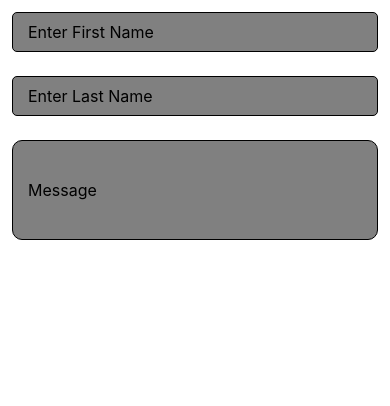
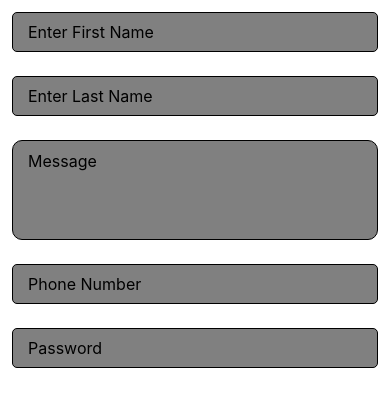
Before and after one commit to hussainali2023/react-native-liitle-lemon, a React Native app: screen / in a window 390 px wide. Shown: the top 406 px of the page. Built offline with nearby package versions, Linux system fonts and the light colour scheme.

Commit message:
added text input

```diff
--- a/components/Form.jsx
+++ b/components/Form.jsx
@@ -1,35 +1,76 @@
-import React, { useState } from 'react';
-import { Button, ScrollView, StyleSheet, Text, TextInput, View } from 'react-native';
+import React, {useState} from 'react';
+import {
+  Button,
+  KeyboardAvoidingView,
+  ScrollView,
+  StyleSheet,
+  Text,
+  TextInput,
+  View,
+} from 'react-native';
 
 const Form = () => {
-    const [firstName, setFirstName] = useState("")
-    const [lastName, setLastName] = useState("")
-    const [message, setMessage] = useState("")
-    const [form, setForm] = useState("")
+  const [firstName, onChangeFirstName] = useState('');
+  const [lastName, onChangeLastName] = useState('');
+  const [message, onChangeMessage] = useState('');
+  const [phoneNumber, onChangePhoneNumber] = useState('');
+  const [password, onChangePassword] = useState('');
+  const [form, onChangeForm] = useState('');
 
   const handleSubmit = () => {
     const data = {
       name: firstName + lastName,
-    message
-}
-
-   }
+      message,
+      phoneNumber,
+    };
+  };
 
   return (
-        <ScrollView>
-            <TextInput style={styles.input} placeholder='Enter First Name' onChangeText={setFirstName}/>
-            <TextInput style={styles.input} placeholder='Enter Last Name' onChangeText={setLastName}/>
-            <TextInput style={styles.messageInput} placeholder='Message' onChangeText={setMessage}/>
+    <KeyboardAvoidingView>
+      <ScrollView keyboardDismissMode="on-drag">
+        <TextInput
+          style={styles.input}
+          placeholder="Enter First Name"
+          value={firstName}
+          onChangeText={onChangeFirstName}
+        />
+        <TextInput
+          style={styles.input}
+          placeholder="Enter Last Name"
+          value={lastName}
+          onChangeText={onChangeLastName}
+        />
+        <TextInput
+          style={styles.messageInput}
+          placeholder="Message"
+          onChangeText={onChangeMessage}
+          value={message}
+          multiline={true}
+          maxLength={50}
+        />
+        <TextInput
+          style={styles.input}
+          placeholder="Phone Number"
+          onChangeText={onChangePhoneNumber}
+          value={phoneNumber}
+          keyboardType={'phone-pad'}
+        />
+        <TextInput
+          style={styles.input}
+          placeholder="Password"
+          onChangeText={onChangePassword}
+          value={password}
+          secureTextEntry={true}
+        />
         {/* <Button onPress={handleSubmit}>Submit</Button> */}
 
         <View>
           <Text>{firstName}</Text>
           <Text>{lastName}</Text>
           <Text>{message}</Text>
-
-
         </View>
       </ScrollView>
+    </KeyboardAvoidingView>
   );
 };
 
@@ -44,9 +85,9 @@ const styles = StyleSheet.create({
     padding: 10,
     fontSize: 16,
     borderColor: 'EDEFEE',
-        backgroundColor: "gray",
-        borderRadius:5,
-        paddingHorizontal:15
+    backgroundColor: 'gray',
+    borderRadius: 5,
+    paddingHorizontal: 15,
   },
   messageInput: {
     height: 100,
@@ -54,9 +95,9 @@ const styles = StyleSheet.create({
     borderWidth: 1,
     padding: 10,
     fontSize: 16,
-        backgroundColor: "gray",
+    backgroundColor: 'gray',
     borderRadius: 10,
-        paddingHorizontal:15,
+    paddingHorizontal: 15,
   },
   infoSection: {
     fontSize: 24,
@@ -74,6 +115,6 @@ const styles = StyleSheet.create({
     textAlign: 'center',
     backgroundColor: '#495E57',
   },
-})
+});
 
 export default Form;
```
Lines whose indentation alone changed are shown as unchanged.
